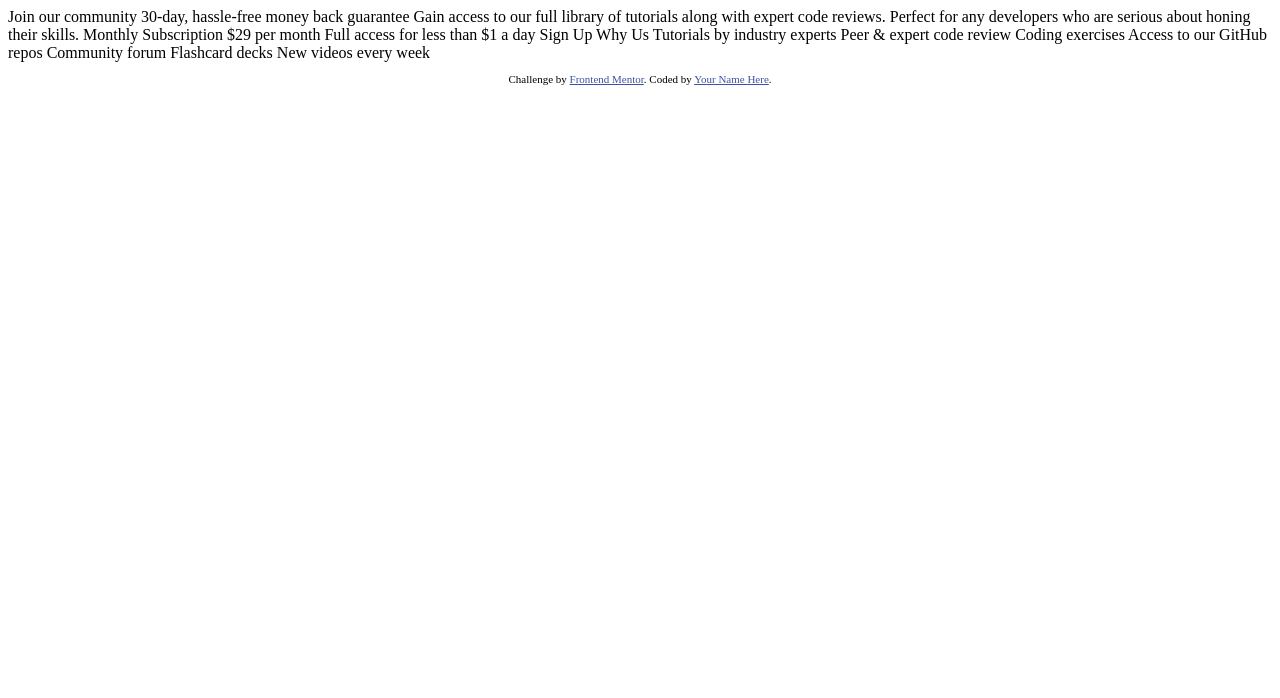
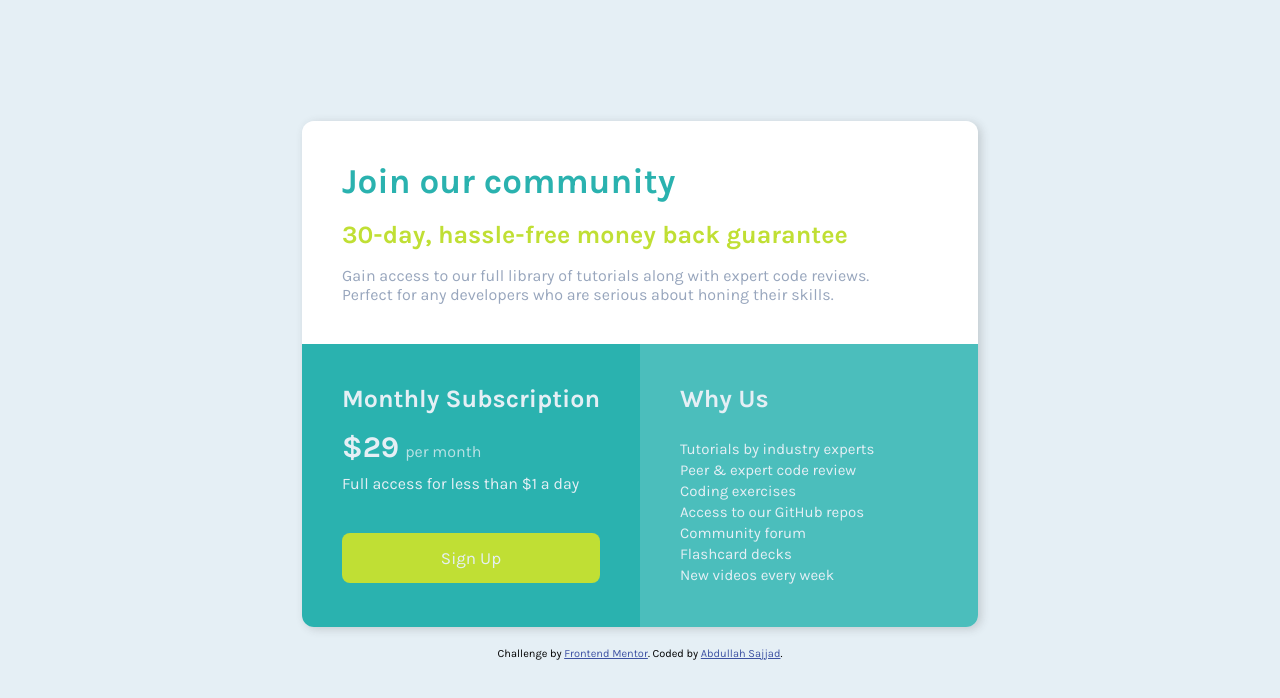
Before and after one commit to Abdullah-Sajjad026/single-price-grid-component, a plain HTML site: page index.html in a window 1280 px wide. Drawn offline with Linux system fonts and the light colour scheme.

Commit message:
first production

```diff
--- a/index.html
+++ b/index.html
@@ -1,50 +1,66 @@
 <!DOCTYPE html>
 <html lang="en">
+
 <head>
   <meta charset="UTF-8">
-  <meta name="viewport" content="width=device-width, initial-scale=1.0"> <!-- displays site properly based on user's device -->
+  <meta name="viewport" content="width=device-width, initial-scale=1.0">
+  <!-- displays site properly based on user's device -->
 
+  <link rel="preconnect" href="https://fonts.googleapis.com">
+  <link rel="preconnect" href="https://fonts.gstatic.com" crossorigin>
+  <link href="https://fonts.googleapis.com/css2?family=Karla:wght@400;700&display=swap" rel="stylesheet">
+
+  <link rel="stylesheet" href="style.css">
   <link rel="icon" type="image/png" sizes="32x32" href="./images/favicon-32x32.png">
 
   <title>Frontend Mentor | Single Price Grid Component</title>
+</head>
 
-  <!-- Feel free to remove these styles or customise in your own stylesheet 👍 -->
-  <style>
-    .attribution { font-size: 11px; text-align: center; }
-    .attribution a { color: hsl(228, 45%, 44%); }
-  </style>
-</head>
 <body>
-  Join our community
+  <main class="main">
+    <section class="price-grid">
+      <div class="price-card">
+        <div class="price-card__1 p">
+          <h1 class="h-1">Join our community</h1>
+          <h2 class="h-2">30-day, hassle-free money back guarantee</h2>
+          <p class="para">Gain access to our full library of tutorials along with expert code reviews. <br>
+            Perfect for any developers who are serious about honing their skills.</p>
+        </div>
+        <div class="price-card__2 p">
+          <h2 class="h-2">Monthly Subscription</h2>
+          <p class="para"><span class="price">&dollar;29</span>per month</p>
+          <p class="para">Full access for less than &dollar;1 a day</p>
+          <a href="#" class="btn">Sign Up</a>
+        </div>
+        <div class="price-card__3 p">
+          <h2 class="h-2">Why Us</h2>
+          <ul class="list">
+            <li class="list__item">Tutorials by industry experts</li>
+            <li class="list__item">Peer &amp; expert code review</li>
+            <li class="list__item">Coding exercises</li>
+            <li class="list__item">Access to our GitHub repos</li>
+            <li class="list__item">Community forum</li>
+            <li class="list__item">Flashcard decks</li>
+            <li class="list__item">New videos every week</li>
+          </ul>
+        </div>
+      </div>
+      <footer>
+        <p class="attribution">
+          Challenge by <a href="https://www.frontendmentor.io?ref=challenge" target="_blank">Frontend Mentor</a>.
+          Coded by <a href="https://www.linkedin.com/in/abdullahwebdev/" target="_blank">Abdullah Sajjad</a>.
+        </p>
+      </footer>
+    </section>
+  </main>
+</body>
 
-  30-day, hassle-free money back guarantee
+</html>
 
-  Gain access to our full library of tutorials along with expert code reviews.
-  Perfect for any developers who are serious about honing their skills.
-
-  Monthly Subscription
-
-  &dollar;29 per month
-
-  Full access for less than &dollar;1 a day
-
-  Sign Up
-
-  Why Us
-
-  Tutorials by industry experts
-  Peer &amp; expert code review
-  Coding exercises
-  Access to our GitHub repos
-  Community forum
-  Flashcard decks
-  New videos every week
-
-  <footer>
-    <p class="attribution">
-      Challenge by <a href="https://www.frontendmentor.io?ref=challenge" target="_blank">Frontend Mentor</a>.
-      Coded by <a href="#">Your Name Here</a>.
-    </p>
-  </footer>
-</body>
-</html>
+<!--
+<footer>
+  <p class="attribution">
+    Challenge by <a href="https://www.frontendmentor.io?ref=challenge" target="_blank">Frontend Mentor</a>.
+    Coded by <a href="#">Your Name Here</a>.
+  </p>
+</footer> -->
--- /dev/null
+++ b/style.scss
@@ -0,0 +1,171 @@
+.attribution {
+    font-size: 11px;
+    text-align: center;
+    margin: 2rem 0;
+    color: black;
+}
+
+.attribution a {
+    color: hsl(228, 45%, 44%);
+}
+
+*,
+*::before,
+*::after {
+    padding: 0;
+    margin: 0;
+    box-sizing: border-box
+}
+
+html {
+    font-size: 62.5%
+}
+
+body {
+    font-family: 'Karla', sans-serif;
+    color: hsl(204, 43%, 93%);
+}
+
+.h-1 {
+    font-size: 3.5rem;
+}
+
+.h-2 {
+    font-size: 2.5rem;
+}
+
+.h-3 {
+    font-size: 1.9rem;
+}
+
+.para {
+    font-size: 1.6rem;
+}
+
+.container {
+    max-width: 1140px;
+    margin: 0 auto;
+}
+
+.price-grid {
+    min-height: 100vh;
+    background-color: hsl(204, 43%, 93%);
+    display: flex;
+    place-content: center;
+    place-items: center;
+    flex-direction: column;
+}
+
+.price-card {
+    display: grid;
+    grid-template-rows: auto;
+    grid-template-columns: 1fr 1fr;
+    border-radius: 1.2rem;
+    overflow: hidden;
+    box-shadow: 3px 2px 10px rgba(53, 53, 53, .2);
+
+    &__1 {
+        grid-column: 1/3;
+        background-color: white;
+
+
+
+        h1 {
+            color: hsl(179, 62%, 43%);
+            margin-bottom: 1.8rem;
+        }
+
+        h2 {
+            color: hsl(71, 73%, 54%);
+            margin-bottom: 1.7rem;
+        }
+
+        p {
+            color: hsl(218, 22%, 67%);
+        }
+    }
+
+    &__2 {
+        background-color: hsl(179, 62%, 43%);
+
+        h2 {
+            margin-bottom: 1.6rem;
+        }
+
+        p {
+            margin-bottom: .9rem;
+
+            &:first-of-type {
+                color: hsla(203, 44%, 93%, 0.767);
+            }
+        }
+
+        .price {
+            color: hsl(204, 43%, 93%);
+            font-size: 3rem;
+            font-weight: bold;
+            margin-right: .6rem;
+        }
+    }
+
+    &__3 {
+        background-color: hsl(179, 47%, 52%);
+
+        .list {
+            margin-top: 2.7rem;
+            list-style: none;
+            font-size: 1.5rem;
+
+            &__item {
+                &:not(last-child) {
+                    margin-bottom: .3rem;
+                }
+            }
+        }
+    }
+}
+
+.p {
+    padding: 4rem;
+}
+
+.btn {
+    text-decoration: none;
+    font-size: 1.7rem;
+    margin-top: 4rem;
+    color: hsl(204, 43%, 93%);
+    display: block;
+    border-radius: .8rem;
+    padding: 1.5rem 0;
+    text-align: center;
+    background-color: hsl(71, 73%, 54%);
+
+}
+
+@media screen and (max-width: 1141px) {
+    html {
+        font-size: 58.5%
+    }
+
+
+}
+
+@media screen and (max-width: 700px) {
+    .price-grid {
+        padding: 8%;
+    }
+}
+
+@media screen and (max-width: 450px) {
+    html {
+        font-size: 51%;
+    }
+
+    .price-card {
+        grid-template-columns: 1fr;
+
+        &__1 {
+            grid-column: 1
+        }
+    }
+}
```
Also changed, not shown: style.css (added), 2 other files.
